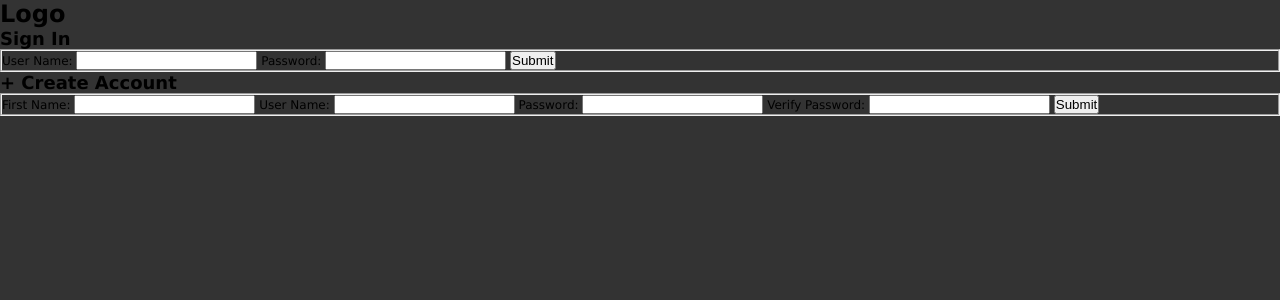
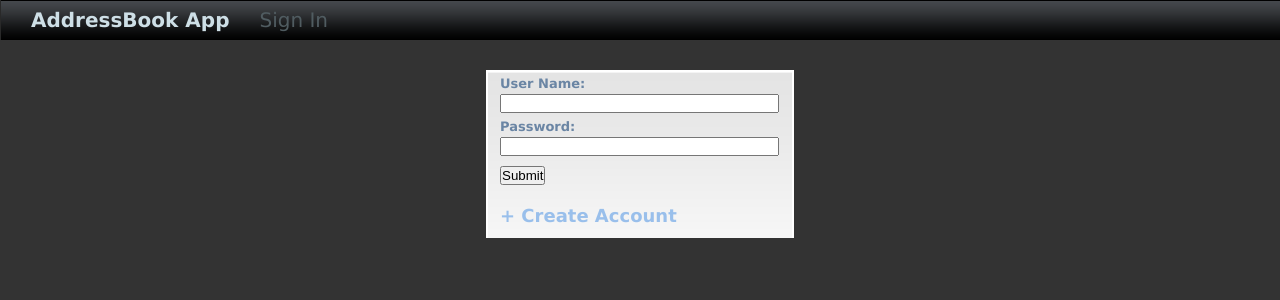
Before and after one commit to jessicatsuji/addressbook, a PHP site: page / in a window 1280 px wide. Shown: the top 300 px of the page. Run offline with PHP 8.4, Linux system fonts and the light colour scheme.

Commit message:
More styling

```diff
--- a/css/master.css
+++ b/css/master.css
@@ -15,12 +15,38 @@ body{
 	font-size: 12px;
 }
 
+button {
+	margin-top: 10px;
+}
+
+input, textarea, label, select {
+	display:block;
+	width: 275px;
+}
+
+	label {
+		color: #6a85a4;
+		font-size: 13px;
+		font-weight: bold;
+		margin: 6px 0 3px 0;
+	}
+
+	#addContact label {
+		color: #74996a;
+		font-size: 14px;
+	}
+
+.inputGroup input, .inputGroup select {
+	display:inline;
+	width: inherit;
+}
+
 .clear {
 	clear: both;
 }
 /*Control Bar*/
 
-#controlBarWrapper {
+#controlBarWrapper, #signInTop {
 	background: url(../images/toolBarBG.gif) repeat-x;
 	height: 40px;
 }
@@ -30,7 +56,7 @@ body{
 	width: 964px;
 }
 
-#controlBarContent h1 {
+#controlBarContent h1, #signInTop h1 {
 	border-left: solid 1px #292929;
 	color: #cedfe6;
 	float: left;
@@ -38,9 +64,16 @@ body{
 	line-height: 40px;
 	padding-left: 30px;
 }
-	#controlBarContent h1 span {
+	#controlBarContent h1 span, #signInTop h2 {
 		color: #505c61;
 		font-weight: normal;
+	}
+
+	#signInTop h2 {
+		float: left;
+		font-size: 20px;
+		line-height: 40px;
+		margin-left: 30px;
 	}
 
 .logout {
@@ -77,6 +130,27 @@ body{
 		height: 30px;
 		padding-top: 10px;
 		text-align: center;
+	}
+
+/* Sign In Content */
+
+#signInBody {
+	background:#fff url(../images/addBG.gif) repeat-x;
+	border-left: solid 2px #fff;
+	border-right: solid 2px #fff;
+	margin: 30px auto;
+	padding: 0 12px 12px 12px;
+	width:280px;
+}
+
+#createAccount {
+	margin-top: 20px;
+	color: #99bfeb;
+	cursor: pointer;
+}
+
+	#signInBody fieldset {
+		border: none;
 	}
 
 /* Interface Content */
--- a/index.php
+++ b/index.php
@@ -33,14 +33,24 @@
 			}
 			//alert(string);
 
+
+
+
+			$('#createBox').hide();
+
+			$('#createAccount').toggle(function() {
+				$('#createBox').slideDown('fast');
+			}, function() {
+				$('#createBox').slideUp('slow');
+			});
 		});
 	</script>
 </head>
 
 <body>
-		<h1>Logo</h1>
 		<div id="signIn">
 			<div id="signInTop">
+				<h1>AddressBook App</h1>
 				<h2>Sign In</h2>
 			</div>
 			<div id="signInBody">
```
Also changed, not shown: other parts of css/master.css (+33 -2 lines), images/addBG.gif (added), images/addBGarrow.gif (added).
